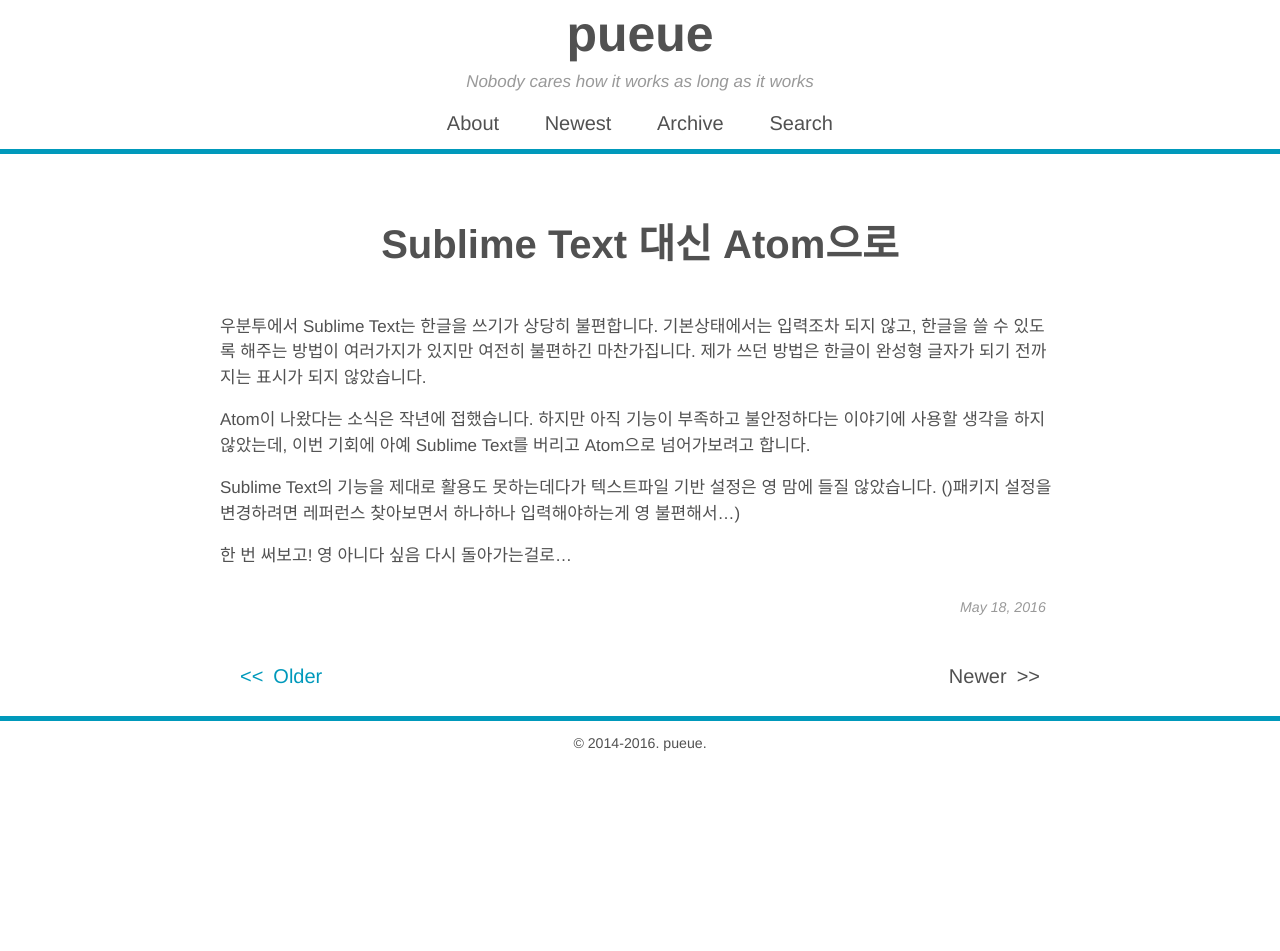
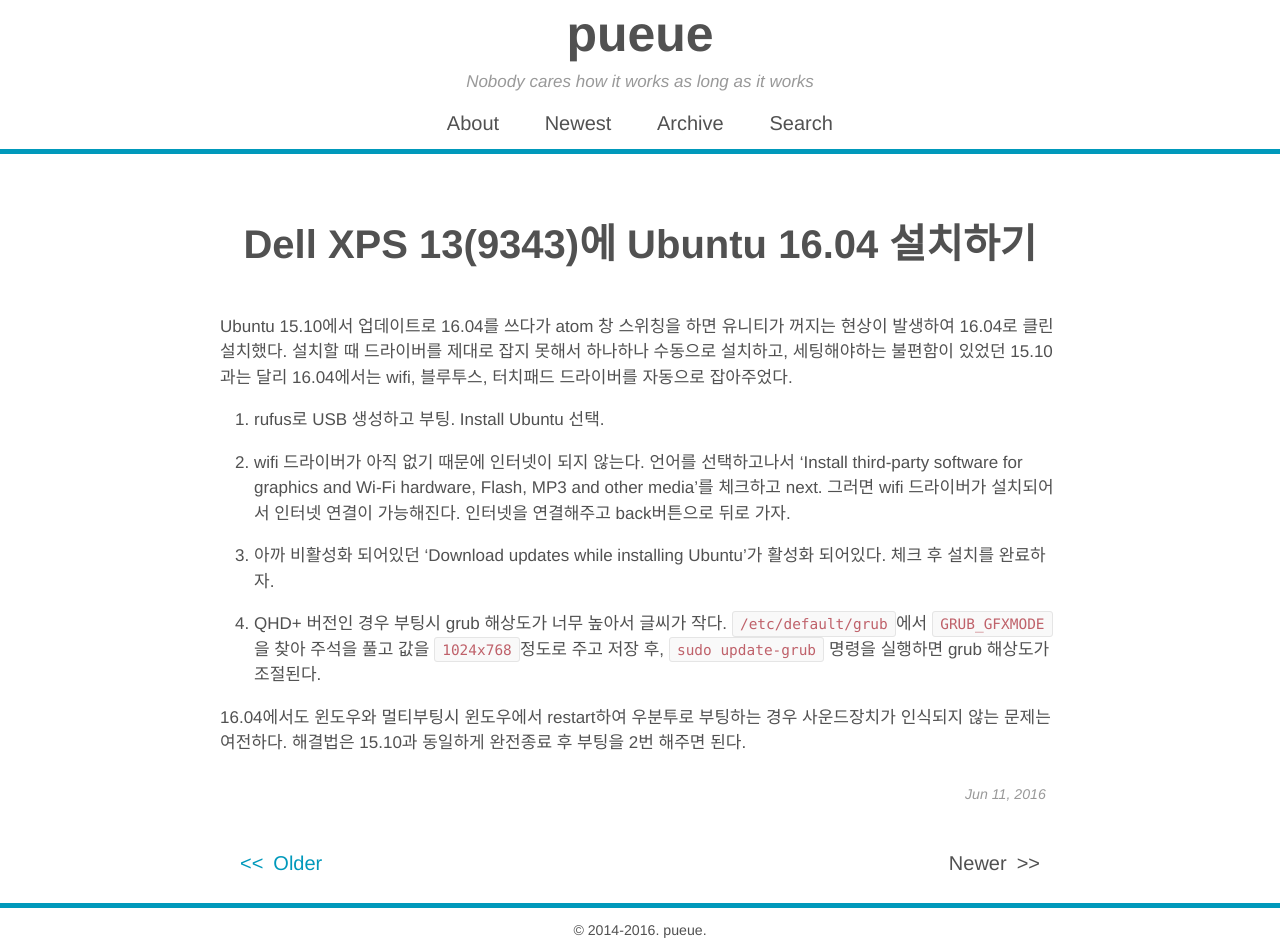
Before and after one commit to gloorx/gloorx.github.io, a Jekyll site: the page built from index.html, in a window 1280 px wide. Built offline with Jekyll 4.4.1, drawn with Linux system fonts in a browser that asks for light colours; some web fonts are replaced; the list of posts is cut into pages by our own code; before the commit the page ends 900 px from its top, so only the background shows below that.

Commit message:
XPS 13에서 ubuntu 16.04 설치 포스팅

```diff
--- a/_includes/head.html
+++ b/_includes/head.html
@@ -1,5 +1,4 @@
 <head>
-    <meta name="google-site-verification" content="bALrFOOY7fRNgxqrhxtklQH5Wod5fQIW--Ovz4p-Jng" />
     <meta charset="utf-8">
     <meta name="viewport" content="width=device-width, initial-scale=1.0">
 
--- a/_posts/Scribbles/2016-05-18-moving_to_atom.md
+++ b/_posts/Scribbles/2016-05-18-moving_to_atom.md
@@ -3,10 +3,10 @@
 published: true
 category: Scribbles
 ---
-우분투에서 Sublime Text는 한글을 쓰기가 상당히 불편합니다. 기본상태에서는 입력조차 되지 않고, 한글을 쓸 수 있도록 해주는 방법이 여러가지가 있지만 여전히 불편하긴 마찬가집니다. 제가 쓰던 방법은 한글이 완성형 글자가 되기 전까지는 표시가 되지 않았습니다.
+우분투에서 Sublime Text는 한글을 쓰기가 상당히 불편하다. 기본상태에서는 입력조차 되지 않고, 한글을 쓸 수 있도록 해주는 방법이 여러가지가 있지만 여전히 불편하긴 마찬가지다. 내가 쓰던 방법은 한글이 완성형 글자가 되기 전까지는 표시가 되지 않았다.
 
-Atom이 나왔다는 소식은 작년에 접했습니다. 하지만 아직 기능이 부족하고 불안정하다는 이야기에 사용할 생각을 하지 않았는데, 이번 기회에 아예 Sublime Text를 버리고 Atom으로 넘어가보려고 합니다.
+Atom이 나왔다는 소식은 작년에 접했다. 하지만 아직 기능이 부족하고 불안정하다는 이야기에 사용할 생각을 하지 않았는데, 이번 기회에 아예 Sublime Text를 버리고 Atom으로 넘어가보려고 한다.
 
-Sublime Text의 기능을 제대로 활용도 못하는데다가 텍스트파일 기반 설정은 영 맘에 들질 않았습니다. ()패키지 설정을 변경하려면 레퍼런스 찾아보면서 하나하나 입력해야하는게 영 불편해서...)
+Sublime Text의 기능을 제대로 활용도 못하는데다가 텍스트파일 기반 설정은 영 맘에 들질 않았다. (패키지 설정을 변경하려면 레퍼런스 찾아보면서 하나하나 입력해야하는게 영 불편해서...)
 
 한 번 써보고! 영 아니다 싶음 다시 돌아가는걸로...
--- /dev/null
+++ b/_posts/Settings/2016-06-11-ubuntu_16.04_on_dell_xps_13_9343.md
@@ -0,0 +1,16 @@
+---
+title: Dell XPS 13(9343)에 Ubuntu 16.04 설치하기
+published: true
+category: Settings
+---
+Ubuntu 15.10에서 업데이트로 16.04를 쓰다가 atom 창 스위칭을 하면 유니티가 꺼지는 현상이 발생하여 16.04로 클린 설치했다. 설치할 때 드라이버를 제대로 잡지 못해서 하나하나 수동으로 설치하고, 세팅해야하는 불편함이 있었던 15.10과는 달리 16.04에서는 wifi, 블루투스, 터치패드 드라이버를 자동으로 잡아주었다.
+
+1. rufus로 USB 생성하고 부팅. Install Ubuntu 선택.
+
+2. wifi 드라이버가 아직 없기 때문에 인터넷이 되지 않는다. 언어를 선택하고나서 'Install third-party software for graphics and Wi-Fi hardware, Flash, MP3 and other media'를 체크하고 next. 그러면 wifi 드라이버가 설치되어서 인터넷 연결이 가능해진다. 인터넷을 연결해주고 back버튼으로 뒤로 가자.
+
+3. 아까 비활성화 되어있던 'Download updates while installing Ubuntu'가 활성화 되어있다. 체크 후 설치를 완료하자.
+
+4. QHD+ 버전인 경우 부팅시 grub 해상도가 너무 높아서 글씨가 작다. `/etc/default/grub`에서 `GRUB_GFXMODE`을 찾아 주석을 풀고 값을 `1024x768`정도로 주고 저장 후, `sudo update-grub` 명령을 실행하면 grub 해상도가 조절된다.
+
+16.04에서도 윈도우와 멀티부팅시 윈도우에서 restart하여 우분투로 부팅하는 경우 사운드장치가 인식되지 않는 문제는 여전하다. 해결법은 15.10과 동일하게 완전종료 후 부팅을 2번 해주면 된다.
```
Also changed, not shown: _posts/Settings/2016-02-03-python_3.5.md (+1 -1 lines), _posts/Settings/2016-02-03-sublime_text_3.md (+1 -1 lines), _posts/Settings/2016-02-03-ubuntu_15.10.md (+1 -1 lines), _posts/Settings/2016-02-13-dual_booting_with_bluetooth.md (+1 -1 lines).
